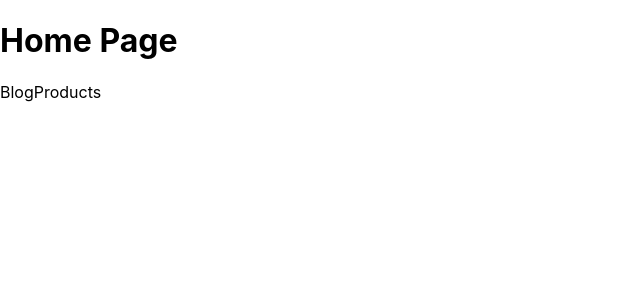
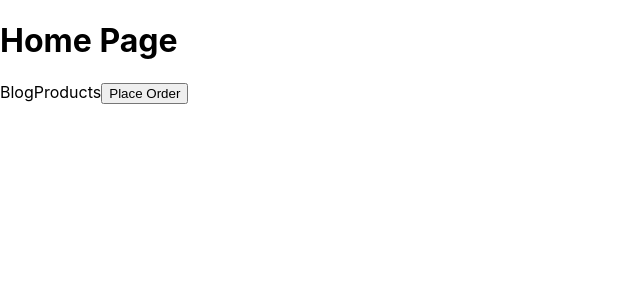
Before and after one commit to phantware/SH-Projects, a Next.js app in the folder front-end-path/nextjs-tut/: page / in a window 1280 px wide. Shown: the top 300 px of the page, without its empty margins (0-640 px from the left). Built offline with nearby package versions, Linux system fonts and the light colour scheme.

Commit message:
navigating programmatically

```diff
--- a/front-end-path/nextjs-tut/pages/index.js
+++ b/front-end-path/nextjs-tut/pages/index.js
@@ -1,5 +1,11 @@
 import Link from 'next/link'
+import { useRouter } from 'next/router'
 const Home = () => {
+  const router = useRouter()
+  const onSubmit = () => {
+    console.log('Placed Order')
+    router.push('/product')
+  }
   return (
     <div>
       <h1>Home Page</h1>
@@ -9,6 +15,7 @@ const Home = () => {
       <Link href='/product'>
         <a>Products</a>
       </Link>
+      <button onClick={onSubmit}>Place Order</button>
     </div>
   )
 }
```
